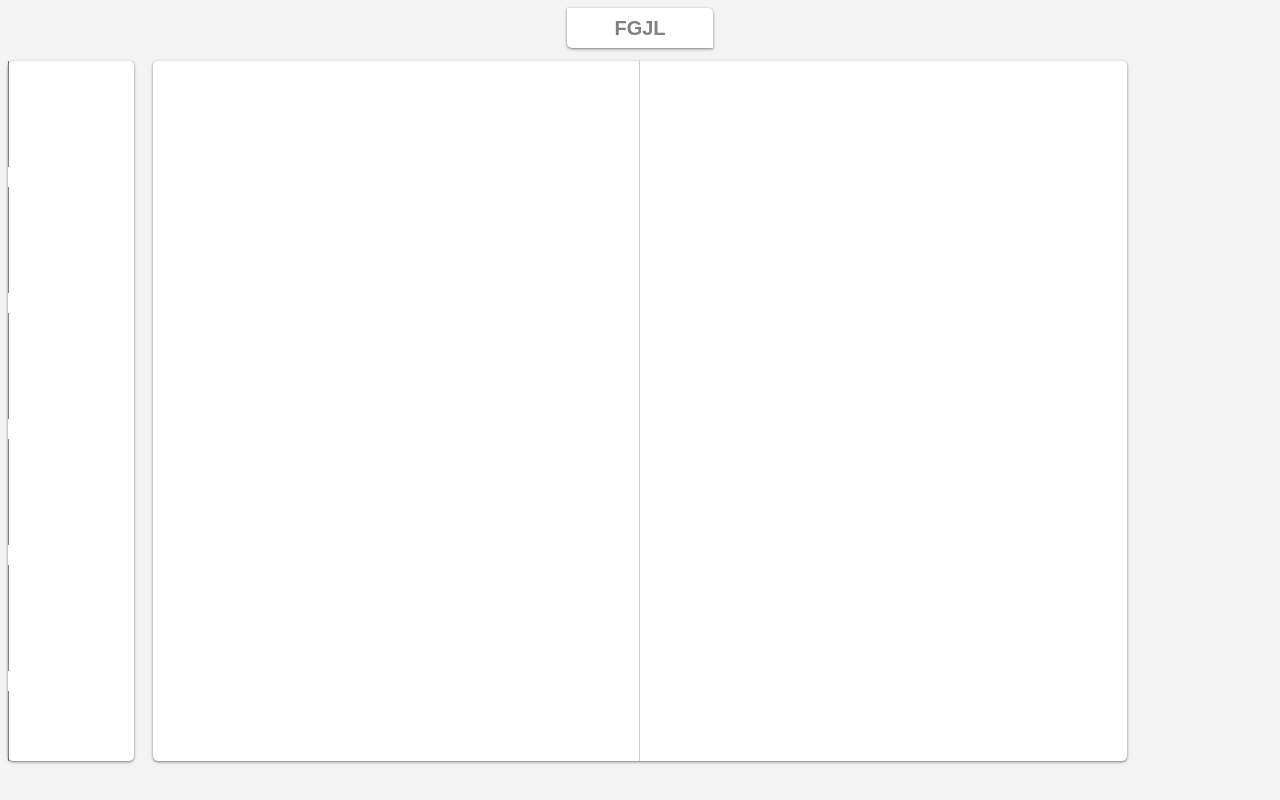
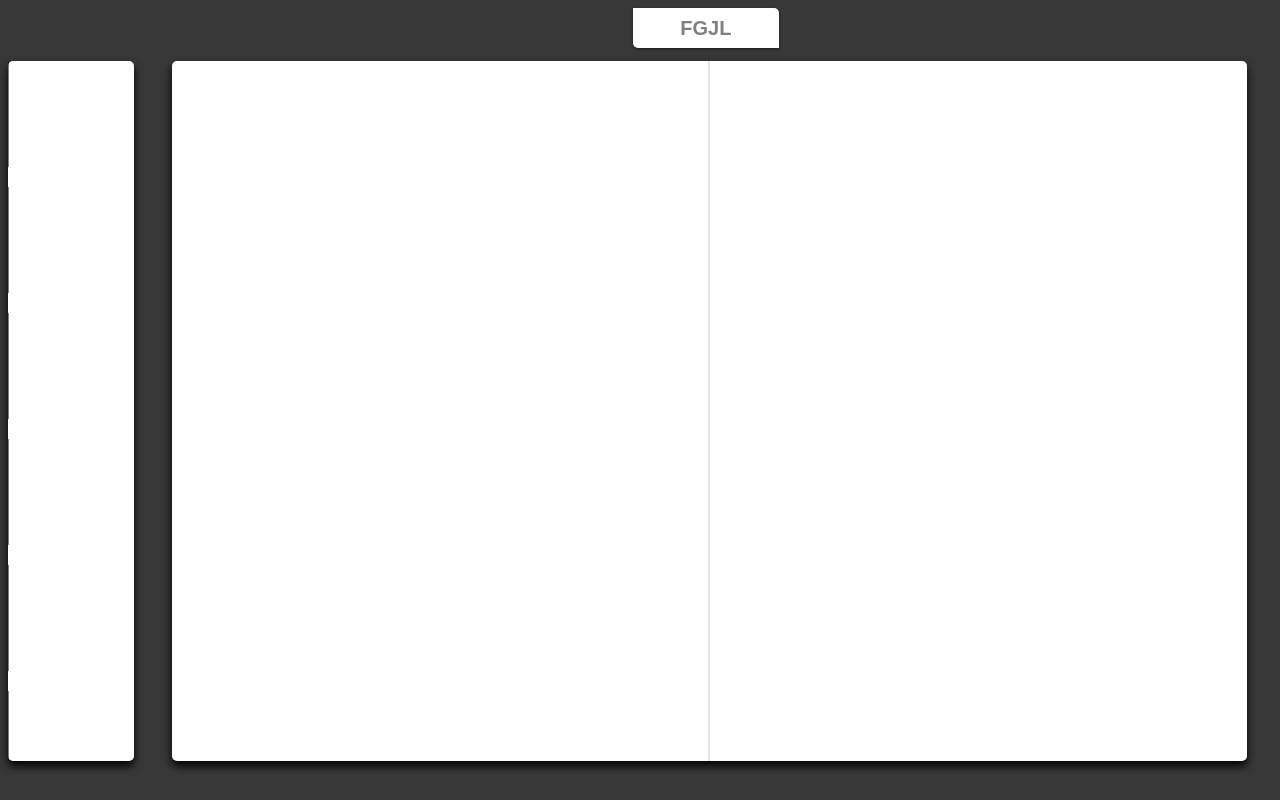
Before and after one commit to PXke/FeynmanGraph-Javascript-library-, a plain HTML site: page index.html in a window 1280 px wide. Drawn offline with Linux system fonts and the light colour scheme.

Commit message:
Design and MVC application

```diff
--- a/js/FGJL.js
+++ b/js/FGJL.js
@@ -41,8 +41,14 @@ function FGJL(ZoneToDraw) {
 		return this;
 	}
 
+
+
+	//####################################################################################################################
+	// VIEW
+	//####################################################################################################################
+
 	//This function is here to draw what have to be drawn  !
-	GUI = function(){
+	View = function(){
 
 		var i = 0;
 
@@ -65,16 +71,12 @@ function FGJL(ZoneToDraw) {
 
 			for(i=0;i<CaseToDraw;i++)
 			{
-
 				ChoiceZone.append("svg:line").attr("x1",0).attr("x2",0).attr("y1",i*widthChoice).attr("y2",(i+1)*widthChoice-20).style("stroke","black");
-				ChoiceZone.append("svg:line").attr("x1",StepX*(i+1)).attr("x2",StepX*(i+1)).attr("y1",0).attr("y2",0).style("stroke","#CCCCCC");
+				ChoiceZone.append("svg:line").attr("x1",StepX*(i+1)).attr("x2",StepX*(i+1)).attr("y1",0).attr("y2",0).style("stroke","black");
 				ChoiceZone.append("svg:line").attr("x1",StepX*(i+1)).attr("x2",StepX*(i+1)).attr("y1",0).attr("y2",heightArea).style("stroke","#CCCCCC");
 				ChoiceZone.append("svg:line").attr("x1",StepX*(i+1)).attr("x2",StepX*(i+1)).attr("y1",0).attr("y2",heightArea).style("stroke","#CCCCCC");
-
 			}
 		}
-
-
 	}
 
 
@@ -86,8 +88,7 @@ function FGJL(ZoneToDraw) {
 	}
 
 	Init();
-	GUI();
-
+	View();
 
 }
 
--- a/style/styleMain.css
+++ b/style/styleMain.css
@@ -1,13 +1,13 @@
 #DrawZone
 {
-	width: 77%;
+	width: 85%;
 	height: 700px;
 	border-radius: 5px;
 	background-color: white;
 	margin-left: auto;
-	margin-right:auto;
+	margin-right:2%;
 	position:relative;
-	box-shadow: 0 1px 3px rgba(0,0,0,0.5);
+	box-shadow: 0 5px 10px rgba(0,0,0,10);
 }
 
 #ChoiceZone
@@ -20,12 +20,12 @@
 	float:left;
 	margin-right:auto;
 	position:relative;
-	box-shadow: 0 1px 3px rgba(0,0,0,0.5);
+	box-shadow: 0 5px 10px rgba(0,0,0,10);
 }
 
 body
 {
-	background-color: #F3F3F3;
+	background-color: #383838;
 }
 
 
@@ -45,7 +45,7 @@ body
 	box-shadow: 0 1px 3px rgba(0,0,0,0.5);
 	position:relative;
 	margin-left: auto;
-	margin-right:auto;
+	margin-right:39%;
 	width: 10%;
 	background-color:white;
 	text-align: center;
```
